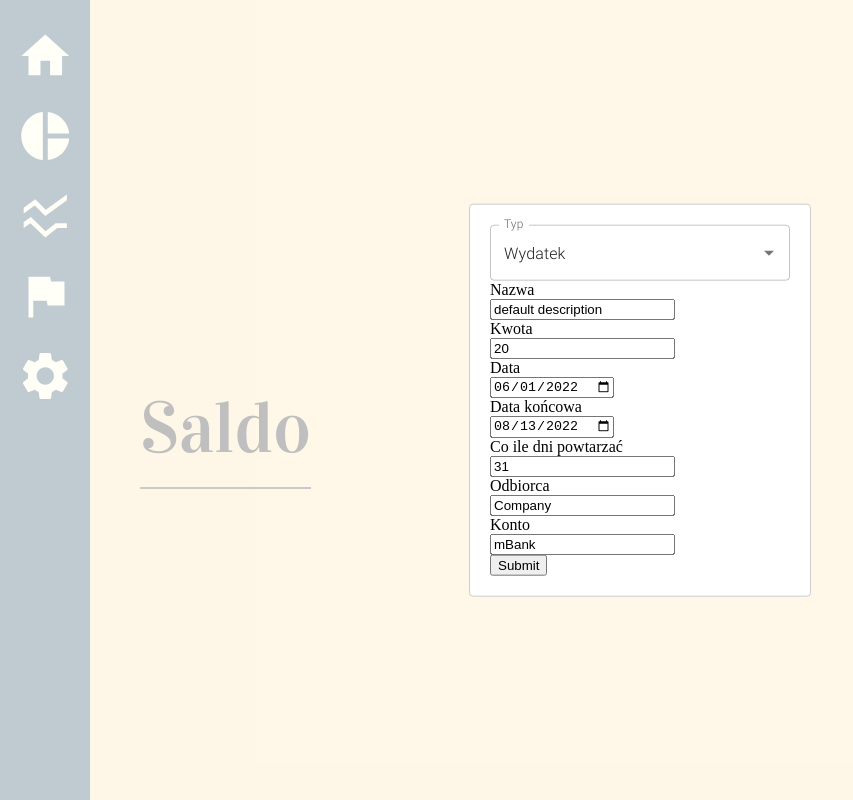
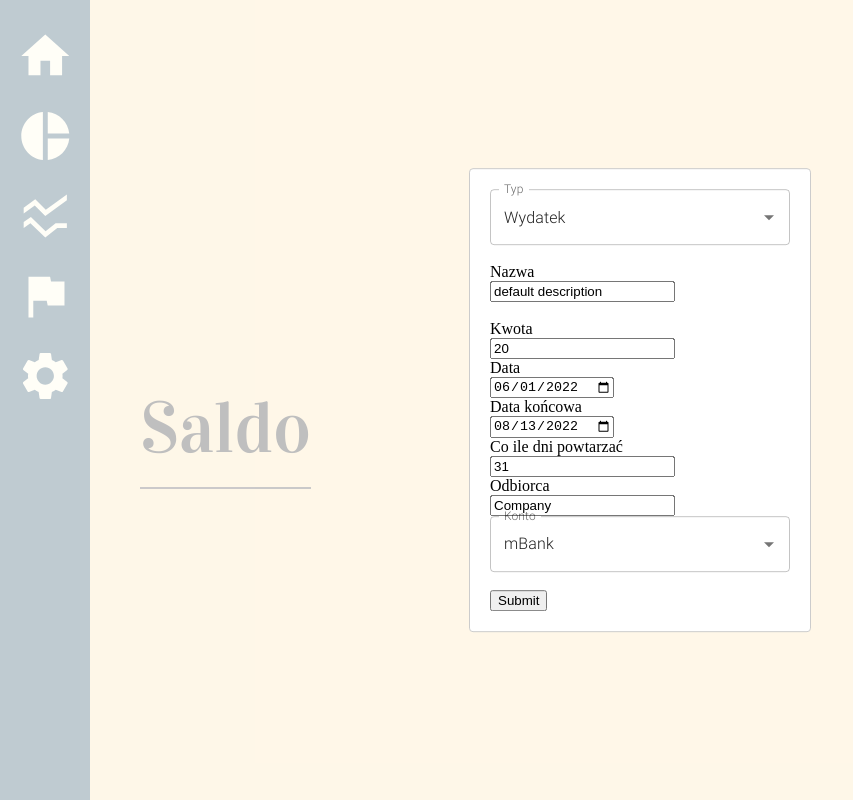
Before and after one commit to t-ukowski/Budget-planner, a React (Create React App) app in the folder frontend/: page / in a window 1280 px wide. Both pictures are taken after a click on the button "Zaplanuj". Shown: the whole page, without its empty margins (0-853 px from the left). Built offline with nearby package versions, Linux system fonts and the light colour scheme; no server answers.

Commit message:
account names autocomplete

```diff
--- a/frontend/src/components/modals/AddIncome.js
+++ b/frontend/src/components/modals/AddIncome.js
@@ -15,6 +15,7 @@ export default function AddIncome() {
   const [accountName, setAccountName] = useState('mBank');
 
   const types = [{ label: 'Wydatek' }, { label: 'Przychód' }];
+  const accounts = ['ING', 'mBank'];
 
   function handleSubmit(event) {
     event.preventDefault();
@@ -45,7 +46,7 @@ export default function AddIncome() {
       }}>
       <Autocomplete
         name="type"
-        id="select2"
+        id="select-type"
         value={type}
         onChange={(event, newType) => {
           setType(newType.label);
@@ -53,7 +54,6 @@ export default function AddIncome() {
         sx={{ width: 300 }}
         options={types}
         autoHighlight
-        // getOptionLabel={(option) => option.label}
         renderOption={(props, option) => (
           <Box component="li" sx={{ '& > img': { mr: 2, flexShrink: 0 } }} {...props}>
             {option.label}
@@ -62,9 +62,7 @@ export default function AddIncome() {
         renderInput={(params) => (
           <TextField
             {...params}
-            //onChange={(e) => setType(e.target.value.label)}
             label="Typ"
-            //value={type}
             inputProps={{
               ...params.inputProps,
               autoComplete: 'new-password' // disable autocomplete and autofill
@@ -73,6 +71,7 @@ export default function AddIncome() {
         )}
       />
 
+      <br />
       <label>Nazwa</label>
       <br />
       <input
@@ -81,6 +80,8 @@ export default function AddIncome() {
         onChange={(e) => setDescription(e.target.value)}
         value={description}
       />
+      <br />
+
       <br />
       <label>Kwota</label>
       <br />
@@ -123,13 +124,33 @@ export default function AddIncome() {
         value={recipient}
       />
       <br />
-      <label>Konto</label>
-      <br />
-      <input
-        name="accountName"
-        type="text"
-        onChange={(e) => setAccountName(e.target.value)}
+
+      <Autocomplete
+        name="account"
+        id="select-account"
         value={accountName}
+        onChange={(event, newAccount) => {
+          setAccountName(newAccount);
+        }}
+        sx={{ width: 300 }}
+        //getOptionLabel={(option) => option.label}
+        options={accounts}
+        autoHighlight
+        renderOption={(props, option) => (
+          <Box component="li" sx={{ '& > img': { mr: 2, flexShrink: 0 } }} {...props}>
+            {option}
+          </Box>
+        )}
+        renderInput={(params) => (
+          <TextField
+            {...params}
+            label="Konto"
+            inputProps={{
+              ...params.inputProps,
+              autoComplete: 'new-password' // disable autocomplete and autofill
+            }}
+          />
+        )}
       />
       <br />
       <input className="submitButton" type="submit" value="Submit" />
```
Also changed, not shown: frontend/src/components/forms/DropDownSelect.js (+11 -4 lines).
